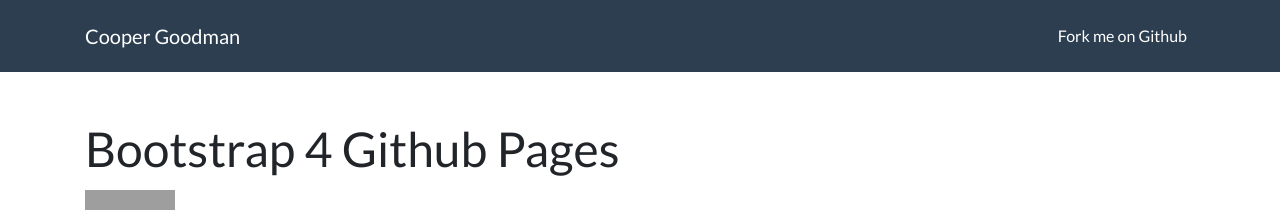
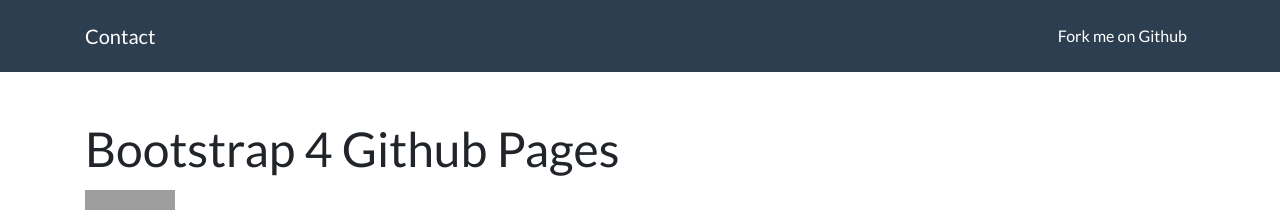
Before and after one commit to c-goodman/cg-website, a Jekyll site: the page built from index.md, in a window 1280 px wide and 900 px high. Shown: the top 219 px of the window. Built offline with Jekyll 4.4.1, drawn with Linux system fonts in a browser that asks for light colours; some of the changed text lies outside the part shown; grey boxes are pictures that could not be loaded.

Commit message:
Add new site settings in the _config.yml file

```diff
--- a/_config.yml
+++ b/_config.yml
@@ -13,14 +13,18 @@
 # you will see them accessed via {{ site.title }}, {{ site.email }}, and so on.
 # You can create any custom variable you would like, and they will be accessible
 # in the templates via {{ site.myvariable }}.
-title: Cooper Goodman
+title: Contact
+author: Cooper Goodman
 email: "cbgoodm@gmail.com"
 description: >- # this means to ignore newlines until "baseurl:"
   Master of Urban Planning🏙️, B.S. Env. Science🌎, Open Minded🤝, Generalist🦝, Process Improver🧰, Endless Questions 🙋. Improvement is a continuous process.
-#baseurl: "https://c-goodman.github.io/" # the subpath of your site, e.g. /blog
-url: "https://cgplanning.me/" # the base hostname & protocol for your site, e.g. http://example.com
+# baseurl: "" # the subpath of your site, e.g. /blog
+url: "" # the base hostname & protocol for your site, e.g. http://example.com
+url2: "https://cgplanning.me/"
 twitter_username: GoodmanPlanFan
+twitter_url: "https://twitter.com/GoodmanPlanFan"
 github_username: c-goodman
+github_url: "https://c-goodman.github.io/"
 
 repository: "nicolas-van/bootstrap-4-github-pages"
 
```
